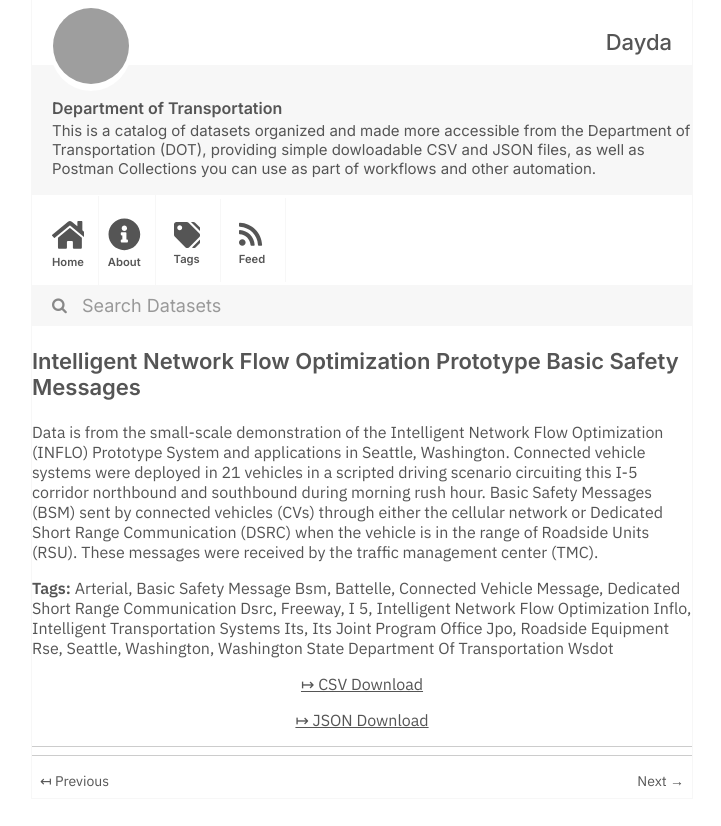
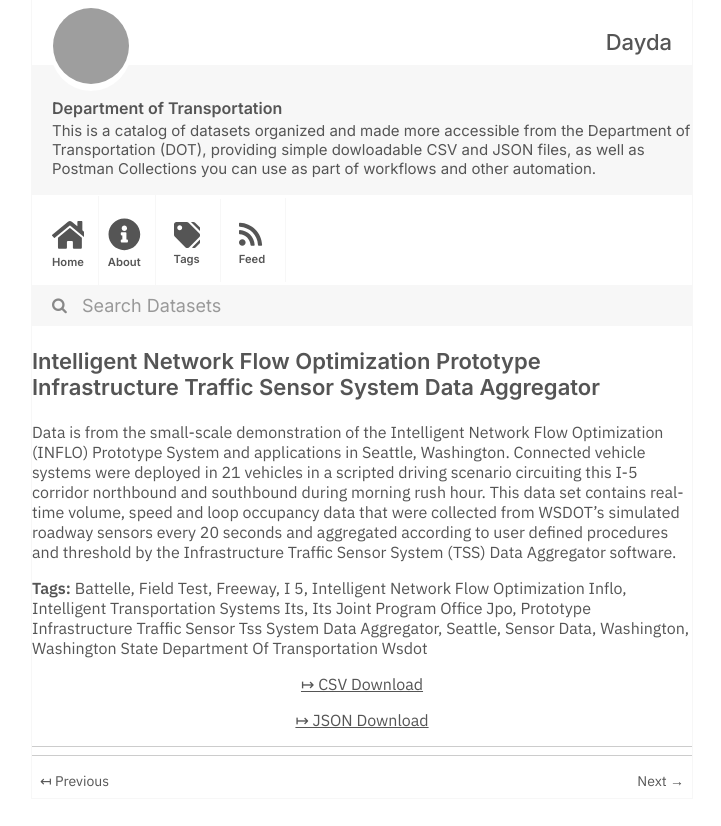
Before and after one commit to dayda-entities/department-of-transportation, a Jekyll site: the page built from _posts/2020-11-12-intelligent-network-flow-optim.md, in a window 1280 px wide, cut to the strip 0-826 px from the top of the page. Shown: the whole strip, without its empty margins (278-999 px from the left). Built offline with Jekyll 4.4.1, drawn with Linux system fonts in a browser that asks for light colours; grey boxes are pictures that could not be loaded.

Commit message:
Publish Data

```diff
--- a/_posts/2020-11-12-intelligent-network-flow-optim.md
+++ b/_posts/2020-11-12-intelligent-network-flow-optim.md
@@ -1,30 +1,30 @@
 ---
-title: Intelligent Network Flow Optimization Prototype Basic Safety Messages
-created: '2020-11-12T13:01:26.240655'
-modified: '2021-04-21T20:03:05.999178'
+title: >-
+  Intelligent Network Flow Optimization Prototype Infrastructure Traffic Sensor
+  System Data Aggregator
+created: '2020-11-12T12:45:31.834346'
+modified: '2021-04-21T19:55:57.059763'
 state: active
 type: dataset
 tags:
-  - Arterial
-  - Basic Safety Message Bsm
   - Battelle
-  - Connected Vehicle Message
-  - Dedicated Short Range Communication Dsrc
+  - Field Test
   - Freeway
   - I 5
   - Intelligent Network Flow Optimization Inflo
   - Intelligent Transportation Systems Its
   - Its Joint Program Office Jpo
-  - Roadside Equipment Rse
+  - Prototype Infrastructure Traffic Sensor Tss System Data Aggregator
   - Seattle
+  - Sensor Data
   - Washington
   - Washington State Department Of Transportation Wsdot
 groups: []
 csv_url: >-
-  https://data.transportation.gov/api/views/wz7m-693m/rows.csv?accessType=DOWNLOAD
+  https://data.transportation.gov/api/views/e5bn-vf7s/rows.csv?accessType=DOWNLOAD
 json_url: >-
-  https://data.transportation.gov/api/views/wz7m-693m/rows.json?accessType=DOWNLOAD
+  https://data.transportation.gov/api/views/e5bn-vf7s/rows.json?accessType=DOWNLOAD
 layout: post
 
 ---
-Data is from the small-scale demonstration of the Intelligent Network Flow Optimization (INFLO) Prototype System and applications in Seattle, Washington. Connected vehicle systems were deployed in 21 vehicles in a scripted driving scenario circuiting this I-5 corridor northbound and southbound during morning rush hour. Basic Safety Messages (BSM) sent by connected vehicles (CVs) through either the cellular network or Dedicated Short Range Communication (DSRC) when the vehicle is in the range of Roadside Units (RSU). These messages were received by the traffic management center (TMC).
+Data is from the small-scale demonstration of the Intelligent Network Flow Optimization (INFLO) Prototype System and applications in Seattle, Washington. Connected vehicle systems were deployed in 21 vehicles in a scripted driving scenario circuiting this I-5 corridor northbound and southbound during morning rush hour. This data set contains real-time volume, speed and loop occupancy data that were collected from WSDOT’s simulated roadway sensors every 20 seconds and aggregated according to user defined procedures and threshold by the Infrastructure Traffic Sensor System (TSS) Data Aggregator software.
```
